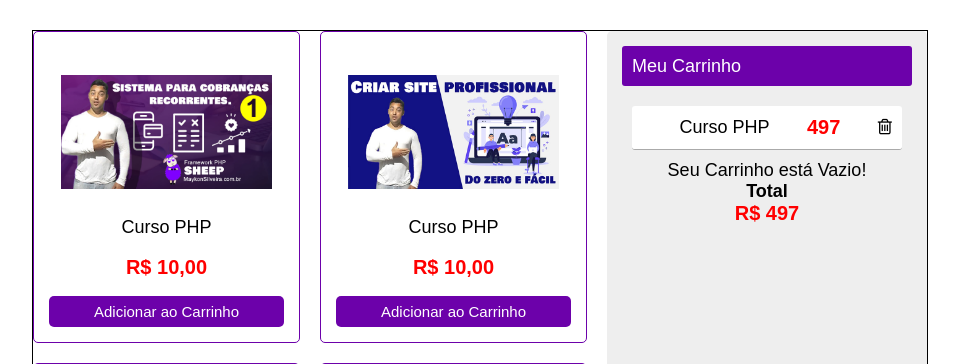
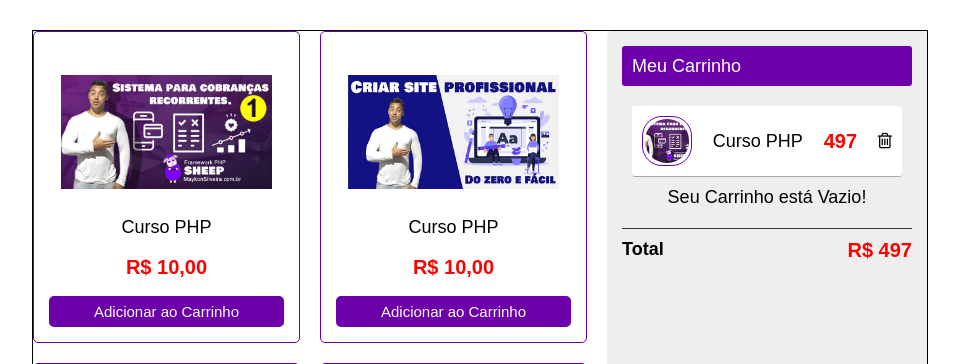
Before and after one commit to GabrielRibeiroNS/Loja-Virtual-Cupcake, a PHP site: page /Loja-Virtual-Cupcake/cart/index.php in a window 1280 px wide. Shown: the part 110-474 px from the top of the page, without its empty margins (160-1119 px from the left). Run offline with PHP 8.4, Linux system fonts and the light colour scheme; some libraries are stand-ins or nearby versions.

Commit message:
Front-end Realizado!

```diff
--- a/cart/index.php
+++ b/cart/index.php
@@ -159,19 +159,20 @@ require('./sheep_core/config.php');
             <!-- INICIO PRODUTO CARRINHO -->
             <div class="item-carrinho">
                 <div class="linha-da-imagem">
-                    <!--<img src="assets/img/produto-1.jpg" alt="" class="img-carrinho">-->
+                    <img src="assets/img/produto-1.jpg" alt="" class="img-carrinho">
                 </div>
                 <p>Curso PHP</p>
                 <h2>497</h2>
                 <form action="filtros/excluir.php" method="post">
                     <input type="hidden" name="id_produto" value="">
-                    <button type="submit" style="border:none; background:none;"> <i class="fa fa-trash-o"></i> </button>
+                    <button type="submit" style="border:none; background:none; "> <i class="fa fa-trash-o"></i> </button>
                 </form>
             </div>
             <!-- FIM PRODUTO CARRINHO -->
 
             <!-- INICIO RODAPE -->
             <div class="item-carrinho-vazio">Seu Carrinho está Vazio!</div>
+
             <div class="rodape">
                 <h3>Total</h3>
                 <h2>R$ 497</h2>
--- a/style.css
+++ b/style.css
@@ -168,3 +168,35 @@ h2 {
     margin: 10px 10px;
     border-bottom: 1px solid #aaa;
 }
+
+.linha-da-imagem{
+    /*border radius = BOLCA CARRINHO IMAGEM*/
+    display: flex;
+    width: 50px;
+    height: 50px;
+    border-radius: 20px;
+    border: 1px solid #6c01aa;
+    align-items: center;
+    justify-content: center;
+}
+
+.img-carrinho{
+    width: 90%;
+    height: 90%;
+    border-radius: 50%;
+    object-fit: cover;
+    object-position: center;
+}
+
+.rodape{
+    display: flex;
+    justify-content: space-between;
+    margin: 20px 0;
+    padding: 10px 0;
+    border-top: 1px solid #333;
+}
+
+.fa-trash-o:hover{
+    cursor: pointer;
+    color: #333;
+}
```
